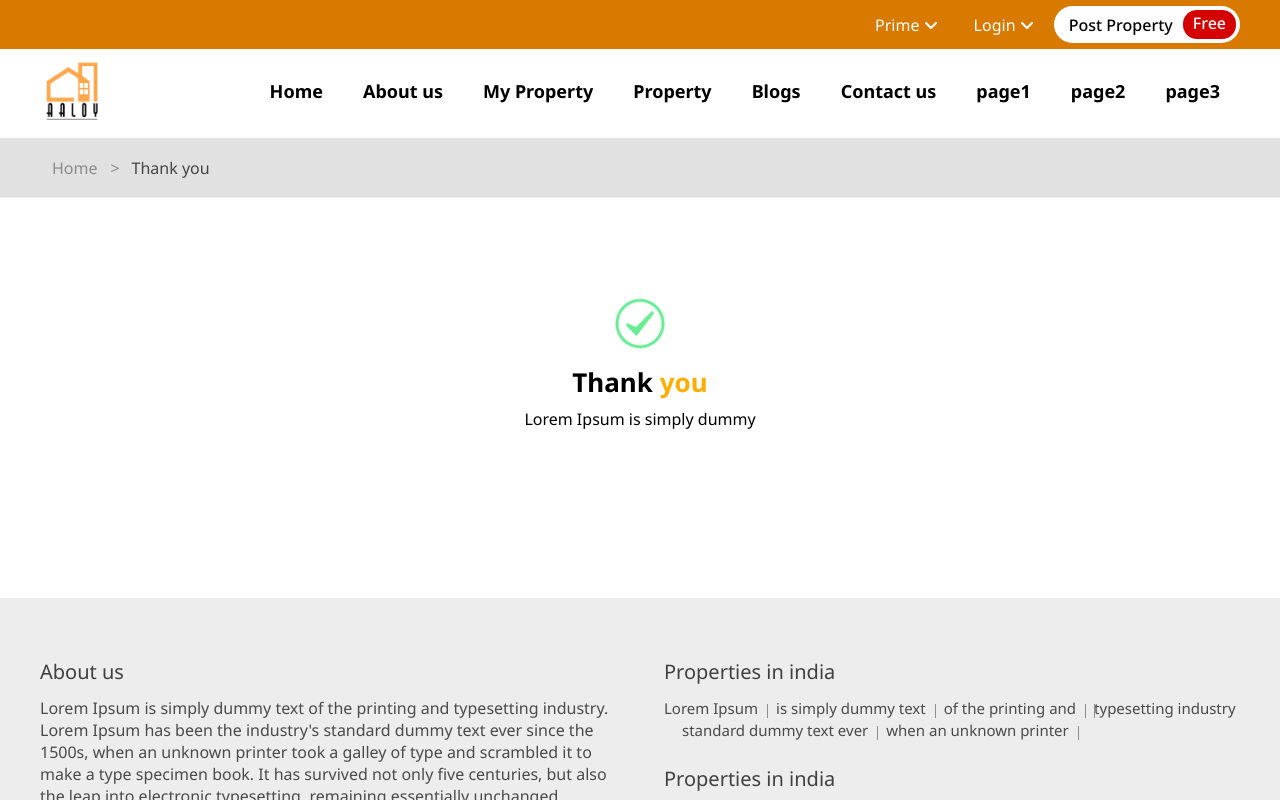
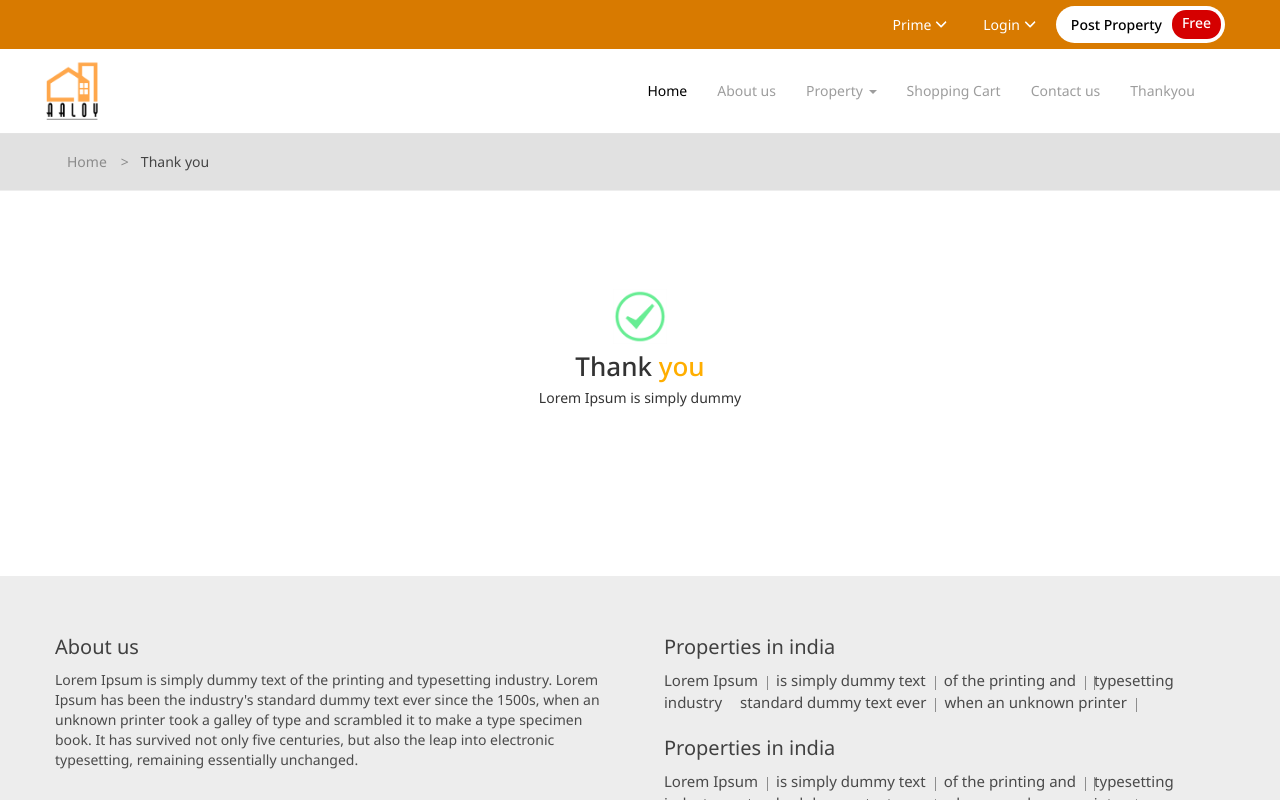
Before and after one commit to arif25/Aaloy, a React (Create React App) app: page /thankyou in a window 1280 px wide. Shown: the top 800 px of the page. Built offline with nearby package versions, Linux system fonts and the light colour scheme.

Commit message:
first commit

```diff
--- a/public/index.html
+++ b/public/index.html
@@ -28,6 +28,8 @@
     <link rel="preconnect" href="https://fonts.gstatic.com" crossorigin>
     <link href="https://fonts.googleapis.com/css2?family=Noto+Sans:wght@300;400;500;600;700;800;900&display=swap" rel="stylesheet">
     <script src="https://ajax.googleapis.com/ajax/libs/jquery/3.6.3/jquery.min.js"></script>
+
+    <link rel="stylesheet" href="https://maxcdn.bootstrapcdn.com/bootstrap/3.3.7/css/bootstrap.min.css">
     <title>React App</title>
   </head>
   <body>
@@ -47,5 +49,28 @@
     <script src="https://cdnjs.cloudflare.com/ajax/libs/font-awesome/6.2.1/js/all.min.js" ></script>
     <link rel="stylesheet" type="text/css" charset="UTF-8" href="https://cdnjs.cloudflare.com/ajax/libs/slick-carousel/1.6.0/slick.min.css"/>
     <link rel="stylesheet" type="text/css" href="https://cdnjs.cloudflare.com/ajax/libs/slick-carousel/1.6.0/slick-theme.min.css"/>
+    <script src="https://maxcdn.bootstrapcdn.com/bootstrap/3.3.7/js/bootstrap.min.js"></script>
+
+    <script>
+      (function($) {
+          $(function() {
+            $('nav ul li a:not(:only-child)').click(function(e) {
+                $(this).siblings('.nav-dropdown').toggle();
+                $('.nav-dropdown').not($(this).siblings()).hide();
+                e.stopPropagation();
+            });
+            $('html').click(function() {
+                $('.nav-dropdown').hide();
+            });
+            $('#nav-toggle').click(function() {
+                $('nav ul').slideToggle();
+            });
+            $('#nav-toggle').on('click', function() {
+                this.classList.toggle('active');
+            });
+          });
+        })(jQuery);
+    </script>
+
   </body>
 </html>
--- a/src/Components/Assets/Scss/Contactus.scss
+++ b/src/Components/Assets/Scss/Contactus.scss
@@ -102,6 +102,18 @@
                     padding: 16px 12px;
                 }
             }
+            .submit {
+                a {
+                    background: #f39a2c;
+                    color: #fff;
+                    font-size: 20px;
+                    border-radius: 33px;
+                    padding: 16px 12px;
+                    display: block;
+                    width:100%;
+                    text-align: center;
+                }
+            }
         }
     }
 }
--- a/src/Components/Assets/Scss/Navigation.scss
+++ b/src/Components/Assets/Scss/Navigation.scss
@@ -3,26 +3,36 @@
     .container {
         display: flex;
         justify-content: space-between;
-    }
-    ul {
-        display: flex;
-        justify-content: end;
-        list-style: none;
-        margin: 0;
-        li {
-            a {
-                padding: 20px 20px;
-                text-decoration: none;
-                font-size: 18px;
-                color: #000;
-                font-weight: bold;
-                display: block;
-            }
-        }
+        align-items: center;
     }
     .logo {
         img {
             width: 64px;
         }
     }
+    .navbar-header {
+        flex: auto;
+        width: 120px;
+    }
+    .navbar-inverse {
+        background: none;
+        border: 0px;
+        margin-bottom: 0;
+    }
+    .navbar-inverse .navbar-nav>.active>a, .navbar-inverse .navbar-nav>.active>a:focus, .navbar-inverse .navbar-nav>.active>a:hover {
+        color: #000;
+        background:none;
+    }
+    .navbar-brand {
+        height: auto;
+        padding: 0;
+        margin-left: 0;
+    }
+    .navbar-inverse .navbar-nav>li>a:focus, .navbar-inverse .navbar-nav>li>a:hover {
+        color: #000;
+    }
+    .navbar-inverse .navbar-nav>.open>a, .navbar-inverse .navbar-nav>.open>a:focus, .navbar-inverse .navbar-nav>.open>a:hover {
+        color: #000;
+        background: none;
+    }
 }
--- a/src/Components/Assets/Scss/Propertylisting.scss
+++ b/src/Components/Assets/Scss/Propertylisting.scss
@@ -65,8 +65,8 @@
             width: auto;
             a {
                 border: 1px solid #f17e1b;
-                padding: 7px 15px;
-                font-size: 13px;
+                padding: 7px 6px;
+                font-size: 12px;
                 border-radius: 3px;
                 color: #f17e1b;
                 font-weight: 600;
@@ -88,7 +88,7 @@
     .bx-property-listing{
         ul {
             display: flex;
-            gap: 22px;
+            gap: 4px;
             flex-wrap: wrap;
             justify-content: flex-start;
             ul li a {
--- a/src/Components/Contactus/Contactus.js
+++ b/src/Components/Contactus/Contactus.js
@@ -1,4 +1,5 @@
 import React from "react";
+import { NavLink } from "react-router-dom";
 import "../Assets/Scss/Contactus.scss";
 import Footer from "../Footer/Footer";
 import Header from "../Header/Header";
@@ -56,8 +57,8 @@ const Contactus = () => {
                                 <div className="bxinput">
                                     <textarea rows="4" cols="50">Message</textarea>
                                 </div>
-                                <div className="bxinput">
-                                    <input type="submit" />
+                                <div className="bxinput submit">
+                                    <NavLink to='/thankyou'>Submit</NavLink>
                                 </div>
                             </form>
                         </div>
--- a/src/Components/Header/Navigation.js
+++ b/src/Components/Header/Navigation.js
@@ -5,28 +5,43 @@ import logo from "../../logo.svg";
 import logo1 from "../Assets/Images/AALOY-logo.png";
 
 const Navigation = () => {
+
     return(
+        <div>
             <section className="secNavigation">
-            <div className="container">
+                <div class="navbar navbar-inverse">
+                    <div class="container">
+                        <div class="navbar-header">
+                            <button class="navbar-toggle" data-target="#mobile_menu" data-toggle="collapse"><span class="icon-bar"></span><span class="icon-bar"></span><span class="icon-bar"></span></button>
+                            <a href="#" class="navbar-brand">
                             <div className="logo">
                                 <NavLink to='/'>
-                        <img src={logo1} />
+                                    <img src={logo1} alt="" />
                                 </NavLink>
                             </div>
-                <ul>
-                    <li><NavLink to='/'>Home</NavLink></li>
+                            </a>
+                        </div>
+                        <div class="navbar-collapse collapse" id="mobile_menu">
+                            <ul class="nav navbar-nav">
+                                <li class="active"><NavLink to='/'>Home</NavLink></li>
                                 <li><NavLink to='/termsandcondition'>About us</NavLink></li>
+                                <li><a href="#" class="dropdown-toggle" data-toggle="dropdown">Property <span class="caret"></span></a>
+                                    <ul class="dropdown-menu">
+                                        <li><NavLink to='/myproperty'>Property</NavLink></li>
                                         <li><NavLink to='/propertylisting'>My Property</NavLink></li>
-                    <li><NavLink to='/myproperty'>Property</NavLink></li>
-                    <li><NavLink to='/propertydetails'>Blogs</NavLink></li>
+                                        <li><NavLink to='/propertydetails'>Property Details</NavLink></li>
+                                        <li><NavLink to='/propertyadd'>Property Add</NavLink></li>
+                                    </ul>
+                                </li>
+                                <li><NavLink to='/shoppingcart'>Shopping Cart</NavLink></li>
                                 <li><NavLink to='/contactus'>Contact us</NavLink></li>
-
-                    <li><NavLink to='/shoppingcart'>page1</NavLink></li>
-                    <li><NavLink to='/propertyadd'>page2</NavLink></li>
-                    <li><NavLink to='/thankyou'>page3</NavLink></li>
+                                <li><NavLink to='/thankyou'>Thankyou</NavLink></li>
                             </ul>
                         </div>
+                    </div>
+                </div>
             </section>
+        </div>
     );
 }
 
--- a/src/Components/Home/HomeBestProperties.js
+++ b/src/Components/Home/HomeBestProperties.js
@@ -58,9 +58,9 @@ const HomeBestProperties = ()=>{
                                 <div className="contentBestProperties">
                                     <p>Lorem Ipsum is simply dummy text of the printing and typesetting industry.</p>
                                 </div>
-                                <div className="bxBtnViewDetails">
-                                    <a href="#">View Details</a>
-                                </div>
+                            </div>
+                            <div className="bxBtnViewDetails">
+                                <a href="#">View Details</a>
                             </div>
                         </div>
                     </div>
```
Also changed, not shown: src/App.js (+0 -10 lines), src/Components/Assets/Scss/Header.scss (+153 -0 lines). Lines whose indentation alone changed are shown as unchanged.
